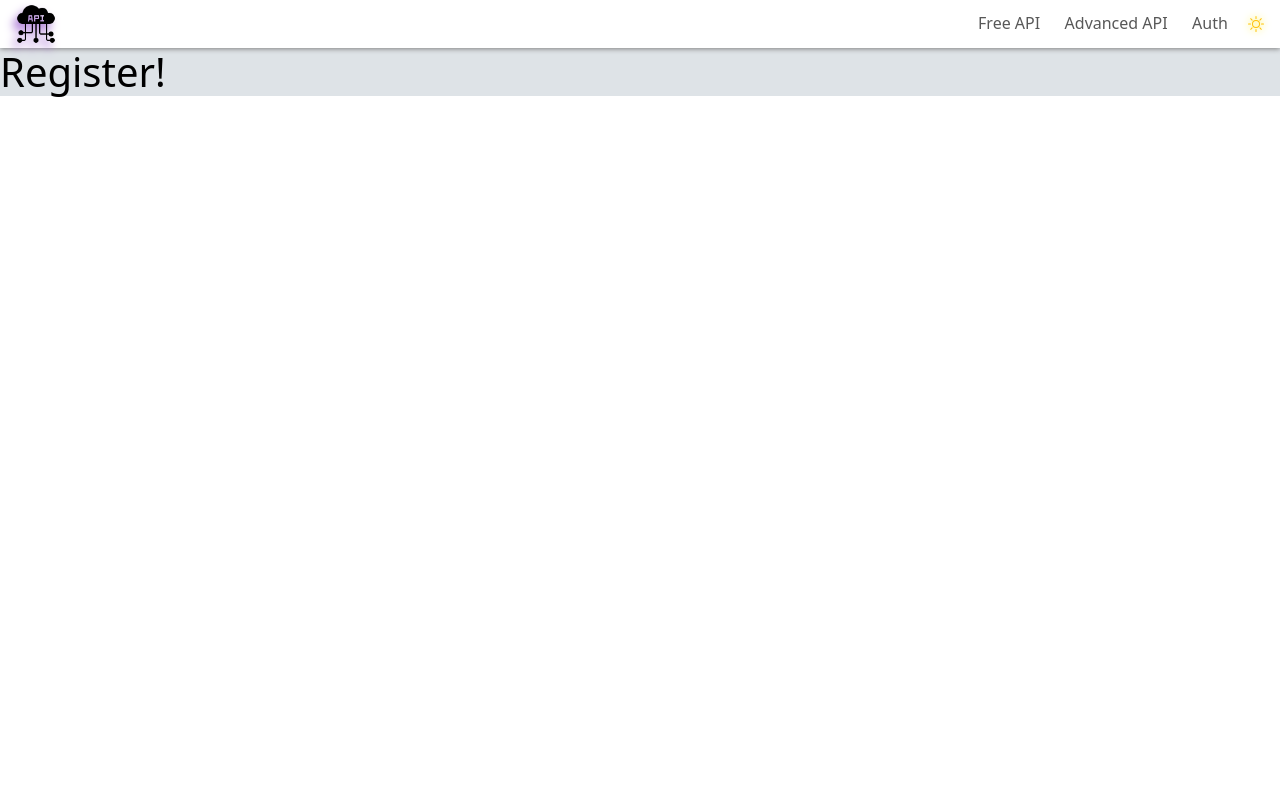
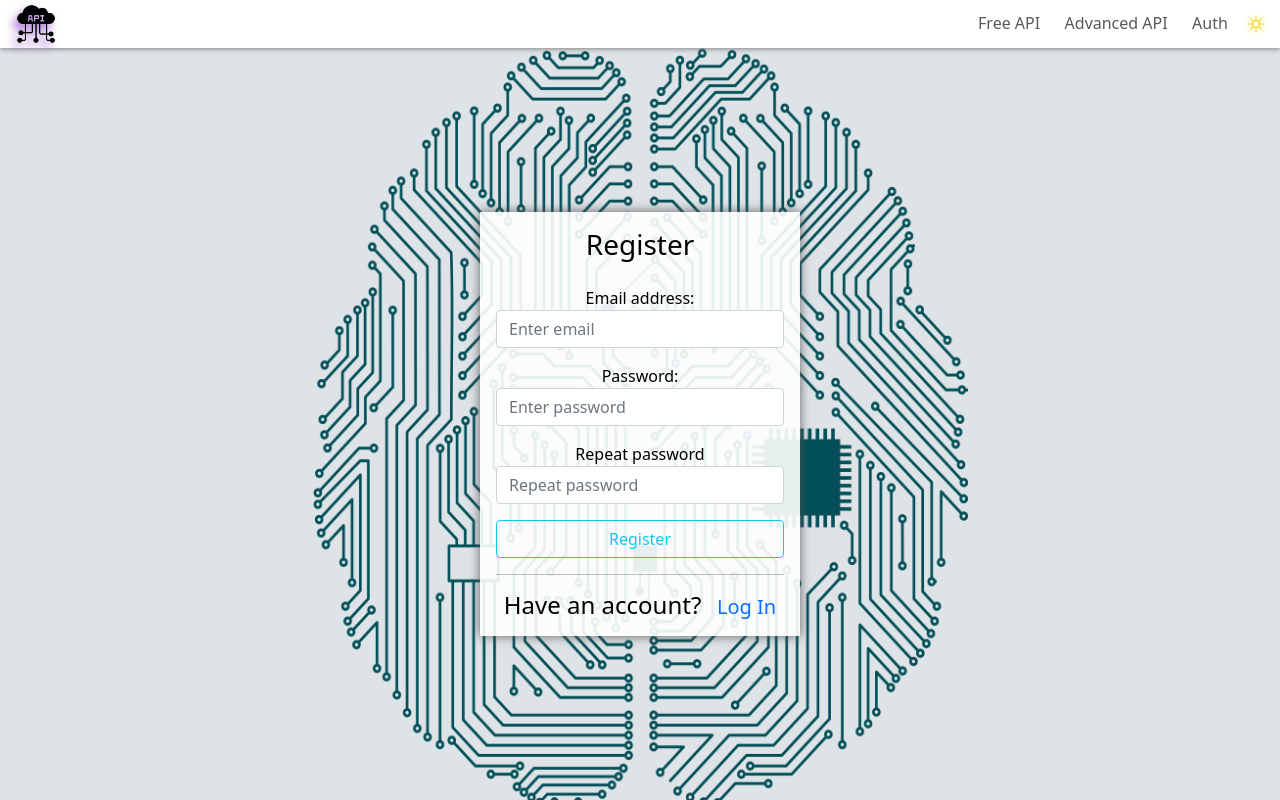
Before and after one commit to purple0CaT/api-library, a Nuxt app: page /register in a window 1280 px wide. Built offline with nearby package versions, Linux system fonts and the light colour scheme.

Commit message:
form validation

```diff
--- a/nuxt.config.js
+++ b/nuxt.config.js
@@ -18,7 +18,7 @@ export default {
   css: [],
 
   // Plugins to run before rendering page: https://go.nuxtjs.dev/config-plugins
-  plugins: [],
+  plugins: ['~/plugins/vee-validate'],
   // Auto import components: https://go.nuxtjs.dev/config-components
   components: true,
 
@@ -34,5 +34,5 @@ export default {
     icons: true,
   },
   // Build Configuration: https://go.nuxtjs.dev/config-build
-  build: {},
+  build: { transpile: ['vee-validate'] },
 }
--- a/package.json
+++ b/package.json
@@ -18,9 +18,11 @@
     "nuxt": "^2.15.8",
     "sass": "^1.49.8",
     "sass-loader": "^10.2.1",
+    "vee-validate": "^3.4.14",
     "vue": "^2.6.14",
     "vue-server-renderer": "^2.6.14",
     "vue-template-compiler": "^2.6.14",
+    "vuex-persistedstate": "^3.2.1",
     "webpack": "^4.46.0"
   },
   "devDependencies": {
--- a/pages/advanced/index.vue
+++ b/pages/advanced/index.vue
@@ -22,8 +22,6 @@ export default Vue.extend({
   align-items: center;
   height: calc(100vh - 3rem);
   background: url('/advanced.png') center no-repeat;
-  background-color: linear-gradient(#e66465, #9198e5);
   background-size: cover;
-
 }
 </style>
--- a/pages/free/index.vue
+++ b/pages/free/index.vue
@@ -23,7 +23,6 @@ export default Vue.extend({
   align-items: center;
   height: calc(100vh - 3rem);
   background: url('/circuit.png') center no-repeat;
-  background-color: linear-gradient(#e66465, #9198e5);
   background-size: cover;
 }
 </style>
--- a/pages/login/index.vue
+++ b/pages/login/index.vue
@@ -2,6 +2,7 @@
   <section class="login-section">
     <div class="section-card">
       <form class="form-section" @submit.prevent="">
+        <h3 class="text-center">Login</h3>
         <b-form-group
           id="email"
           label="Email address:"
@@ -75,7 +76,6 @@ export default Vue.extend({
   align-items: center;
   min-height: calc(100vh - 3rem);
   background: url('/brain.png') center no-repeat;
-  background-color: linear-gradient(#e66465, #9198e5);
   background-size: contain;
 }
 </style>
--- a/pages/register/index.vue
+++ b/pages/register/index.vue
@@ -1,9 +1,130 @@
 <template>
-  <h1>Register!</h1>
+  <section class="register-section">
+    <div class="section-card">
+      <ValidationObserver ref="form">
+        <form class="form-section" @submit.prevent="submitForm">
+          <h3 class="text-center">Register</h3>
+          <b-form-group
+            id="reg-email"
+            label="Email address:"
+            label-for="reg-email"
+          >
+            <ValidationProvider
+              mode="passive"
+              rules="required|email"
+              v-slot="{ errors }"
+            >
+              <b-form-input
+                id="reg-email"
+                v-model="email"
+                type="text"
+                placeholder="Enter email"
+                required
+              ></b-form-input>
+              <span>{{ errors[0] }}</span>
+            </ValidationProvider>
+          </b-form-group>
+          <b-form-group
+            id="reg-password"
+            label="Password:"
+            label-for="password"
+          >
+            <ValidationProvider
+              mode="passive"
+              rules="required|password"
+              v-slot="{ errors }"
+              name="confirmation"
+            >
+              <b-form-input
+                id="reg-password"
+                v-model="password.password"
+                type="password"
+                placeholder="Enter password"
+                required
+              ></b-form-input>
+              <span>{{ errors[0] }}</span>
+            </ValidationProvider>
+          </b-form-group>
+          <b-form-group
+            id="reg-repeat-password"
+            label="Repeat password"
+            label-for="reg-repeat-password"
+          >
+            <ValidationProvider
+              mode="passive"
+              rules="required|confirmationPass:@confirmation"
+              v-slot="{ errors }"
+            >
+              <b-form-input
+                id="reg-repeat-password"
+                v-model="password.confirm"
+                type="password"
+                placeholder="Repeat password"
+                required
+              ></b-form-input>
+              <span>{{ errors[0] }}</span>
+            </ValidationProvider>
+          </b-form-group>
+          <b-button variant="outline-info" type="submit">Register</b-button>
+        </form>
+      </ValidationObserver>
+      <hr />
+      <div class="d-flex justify-content-around align-items-baseline">
+        <h4 class="m-0">Have an account?</h4>
+        <nuxt-link to="login" class="text-decoration-none">
+          <h5 class="m-0">Log In</h5></nuxt-link
+        >
+      </div>
+    </div>
+  </section>
 </template>
 
-<script>
-export default {}
+<script lang="ts">
+import Vue from 'vue'
+
+interface FormType extends Element {
+  validate(): Promise<boolean>
+}
+export default Vue.extend({
+  name: 'Register',
+  methods: {
+    async submitForm() {
+      ;(this.$refs.form as FormType).validate().then((success: boolean) => {
+        if (success) {
+          alert('Form!')
+        }
+      })
+    },
+  },
+  data() {
+    return {
+      email: '',
+      password: { password: '', confirm: '' },
+    }
+  },
+})
 </script>
 
-<style></style>
+<style scoped lang="scss">
+.section-card {
+  width: auto;
+  min-width: 20rem;
+  & .form-section {
+    display: flex;
+    flex-direction: column;
+    gap: 1rem;
+
+    & .form-group {
+      text-align: center;
+    }
+  }
+}
+.register-section {
+  display: flex;
+  justify-content: center;
+  align-items: center;
+  min-height: calc(100vh - 3rem);
+  background: url('/brain.png') center no-repeat;
+  background-size: contain;
+}
+</style>
--- /dev/null
+++ b/plugins/vee-validate.ts
@@ -0,0 +1,34 @@
+import Vue from 'vue'
+import { ValidationProvider, ValidationObserver, extend } from 'vee-validate'
+import { required, email } from 'vee-validate/dist/rules'
+
+// Add a rule.
+extend('required', {
+  ...required,
+  message: 'This field is required',
+})
+extend('email', {
+  ...email,
+  message: 'Pass a valid email',
+})
+extend('password', {
+  validate: (value) => {
+    var strongRegex = new RegExp(
+      '^(?=.*[a-z])(?=.*[A-Z])(?=.*[0-9])(?=.*[!@#$%^&*])(?=.{8,})'
+    )
+    return strongRegex.test(value) && value.length > 7
+  },
+  message:
+    'The password must Contain 8 Characters, One Uppercase, One Lowercase, One Number and One Special Case Character',
+})
+extend('confirmationPass', {
+  params: ['target'],
+  validate(value, target: any) {
+    console.log(value, value === target.target, target)
+    return value === target.target
+  },
+  message: 'Password confirmation does not match',
+})
+// Register it globally
+Vue.component('ValidationProvider', ValidationProvider)
+Vue.component('ValidationObserver', ValidationObserver)
```
Also changed, not shown: 1 other file (tests, documents, lock files or other folders).
